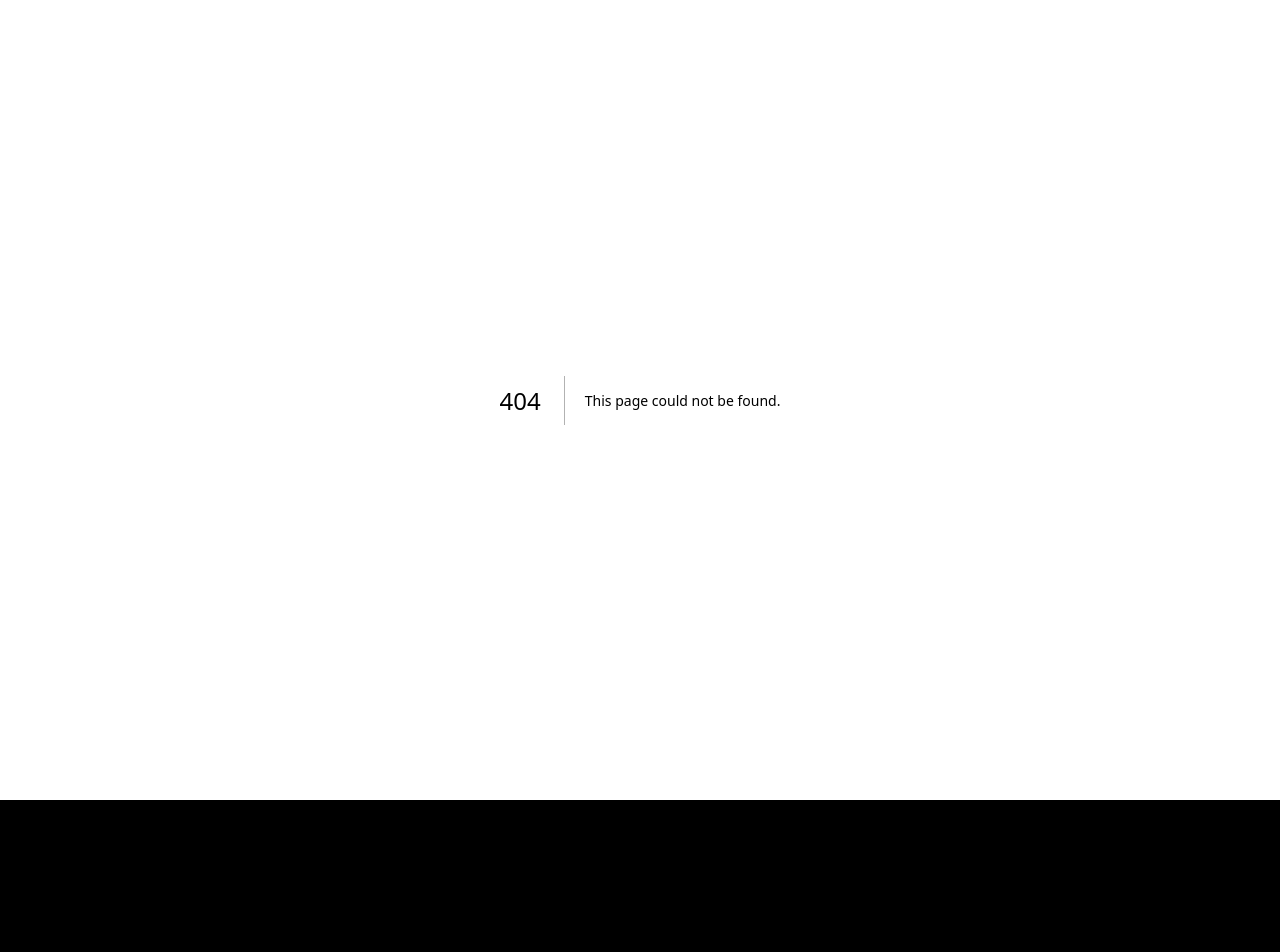
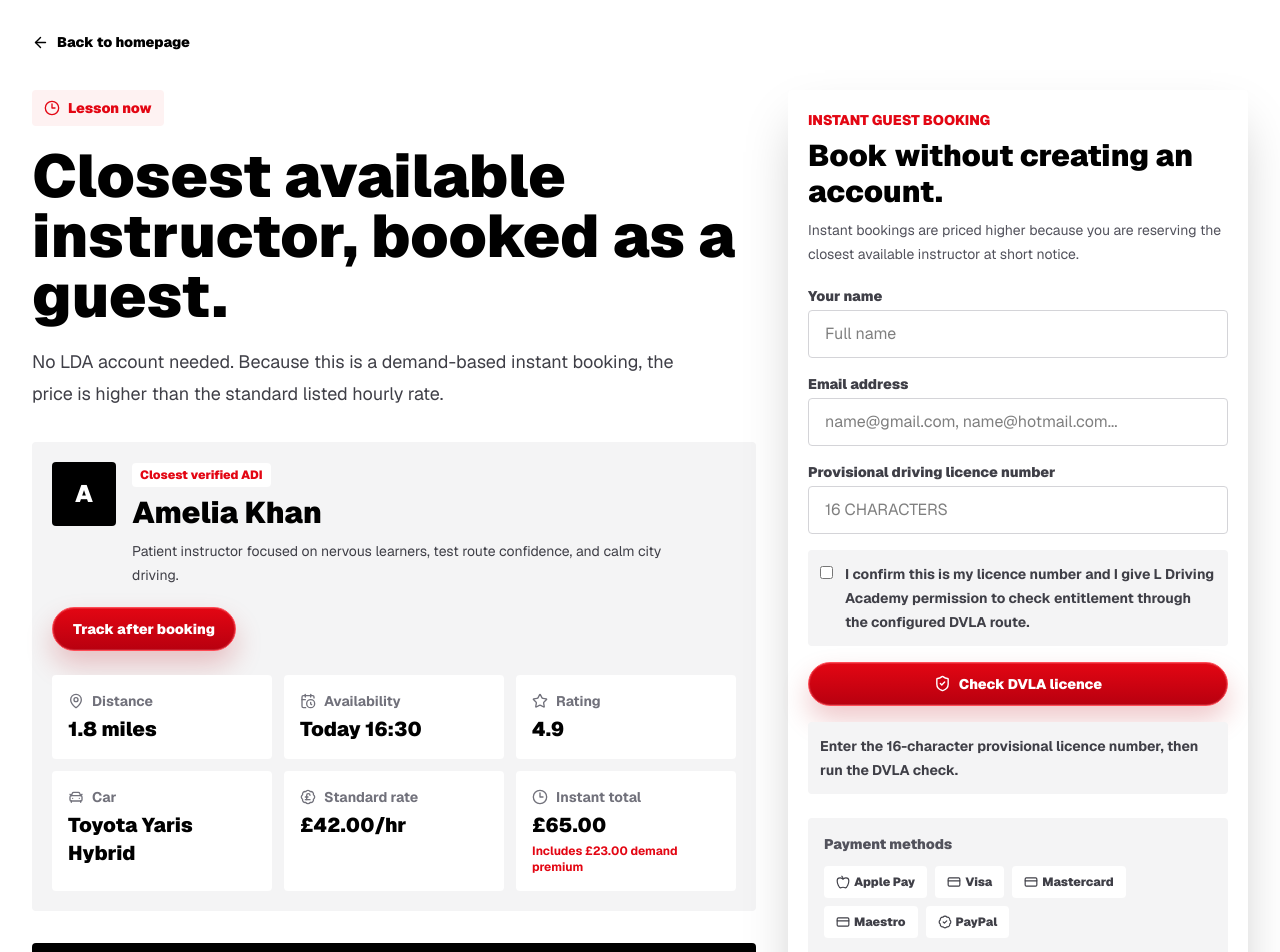
Before and after one commit to LDrivingAcademy/LDA, a Next.js app: page /lesson-now in a window 1280 px wide. Before the commit this address had no page. Shown: the top 952 px of the page. Before the commit the page ends 800 px from the top, so only its background shows below. Built offline with nearby package versions, Linux system fonts and the light colour scheme.

Commit message:
Add instant lesson booking page

```diff
--- /dev/null
+++ b/src/app/lesson-now/page.tsx
@@ -0,0 +1,104 @@
+import Link from "next/link";
+import { ArrowLeft, BadgePoundSterling, CalendarClock, CarFront, Clock3, MapPin, Star } from "lucide-react";
+import { InstantLessonBooking } from "@/components/instant-lesson-booking";
+import { demoInstructors } from "@/lib/marketplace-content";
+import { formatMoney } from "@/lib/money";
+
+const closestInstructor = demoInstructors[0];
+const instantLessonPricePence = Number(process.env.LDA_INSTANT_LESSON_PRICE_PENCE ?? 6500);
+const standardPricePence = closestInstructor.price;
+const demandPremiumPence = Math.max(0, instantLessonPricePence - standardPricePence);
+
+export default function LessonNowPage() {
+  const lessonSummary = `Instant LDA lesson with ${closestInstructor.name}, ${closestInstructor.next}, pickup confirmed after payment.`;
+
+  return (
+    <main className="min-h-screen bg-white text-black">
+      <section className="mx-auto max-w-7xl px-4 py-8 sm:px-6 lg:px-8">
+        <Link href="/" className="inline-flex items-center gap-2 text-sm font-black text-zinc-700 hover:text-brand">
+          <ArrowLeft size={17} /> Back to homepage
+        </Link>
+
+        <div className="mt-8 grid gap-8 lg:grid-cols-[1fr_460px] lg:items-start">
+          <section>
+            <div className="inline-flex items-center gap-2 rounded bg-red-50 px-3 py-2 text-sm font-black text-brand">
+              <Clock3 size={16} /> Lesson now
+            </div>
+            <h1 className="mt-5 max-w-4xl text-4xl font-black tracking-normal sm:text-6xl">
+              Closest available instructor, booked as a guest.
+            </h1>
+            <p className="mt-5 max-w-2xl text-lg leading-8 text-zinc-700">
+              No LDA account needed. Because this is a demand-based instant booking, the price is higher than the standard listed hourly rate.
+            </p>
+
+            <article className="mt-8 rounded bg-zinc-100 p-5">
+              <div className="flex flex-wrap items-start justify-between gap-5">
+                <div className="flex items-start gap-4">
+                  <div className="grid h-16 w-16 place-items-center rounded bg-black text-2xl font-black text-white">
+                    {closestInstructor.name.slice(0, 1)}
+                  </div>
+                  <div>
+                    <div className="inline-flex rounded bg-white px-2 py-1 text-xs font-black text-brand">Closest verified {closestInstructor.type}</div>
+                    <h2 className="mt-2 text-3xl font-black">{closestInstructor.name}</h2>
+                    <p className="mt-2 max-w-xl text-sm leading-6 text-zinc-700">{closestInstructor.bio}</p>
+                  </div>
+                </div>
+                <Link href="/dashboard#tracking" className="lda-pill lda-pill-sm">Track after booking</Link>
+              </div>
+
+              <div className="mt-6 grid gap-3 sm:grid-cols-2 lg:grid-cols-3">
+                <div className="rounded bg-white p-4">
+                  <div className="flex items-center gap-2 text-sm font-bold text-zinc-500"><MapPin size={16} /> Distance</div>
+                  <div className="mt-1 text-xl font-black">{closestInstructor.distance}</div>
+                </div>
+                <div className="rounded bg-white p-4">
+                  <div className="flex items-center gap-2 text-sm font-bold text-zinc-500"><CalendarClock size={16} /> Availability</div>
+                  <div className="mt-1 text-xl font-black">{closestInstructor.next}</div>
+                </div>
+                <div className="rounded bg-white p-4">
+                  <div className="flex items-center gap-2 text-sm font-bold text-zinc-500"><Star size={16} /> Rating</div>
+                  <div className="mt-1 text-xl font-black">{closestInstructor.rating}</div>
+                </div>
+                <div className="rounded bg-white p-4">
+                  <div className="flex items-center gap-2 text-sm font-bold text-zinc-500"><CarFront size={16} /> Car</div>
+                  <div className="mt-1 text-xl font-black">{closestInstructor.car}</div>
+                </div>
+                <div className="rounded bg-white p-4">
+                  <div className="flex items-center gap-2 text-sm font-bold text-zinc-500"><BadgePoundSterling size={16} /> Standard rate</div>
+                  <div className="mt-1 text-xl font-black">{formatMoney(standardPricePence)}/hr</div>
+                </div>
+                <div className="rounded bg-white p-4">
+                  <div className="flex items-center gap-2 text-sm font-bold text-zinc-500"><Clock3 size={16} /> Instant total</div>
+                  <div className="mt-1 text-xl font-black">{formatMoney(instantLessonPricePence)}</div>
+                  <div className="mt-1 text-xs font-bold text-brand">Includes {formatMoney(demandPremiumPence)} demand premium</div>
+                </div>
+              </div>
+            </article>
+
+            <div className="mt-8 rounded bg-black p-5 text-white">
+              <h2 className="text-2xl font-black">What happens after payment?</h2>
+              <div className="mt-4 grid gap-3 md:grid-cols-3">
+                {[
+                  "Stripe confirms your payment securely.",
+                  "LDA gives you a unique confirmation reference.",
+                  "A professional booking email is sent to the address you provide."
+                ].map((item) => (
+                  <div key={item} className="rounded bg-zinc-950 p-4 text-sm font-bold leading-6 text-zinc-200">
+                    {item}
+                  </div>
+                ))}
+              </div>
+            </div>
+          </section>
+
+          <InstantLessonBooking
+            instructorName={closestInstructor.name}
+            instructorEmail="amelia.instructor@example.com"
+            lessonSummary={lessonSummary}
+            amountPence={instantLessonPricePence}
+          />
+        </div>
+      </section>
+    </main>
+  );
+}
```
